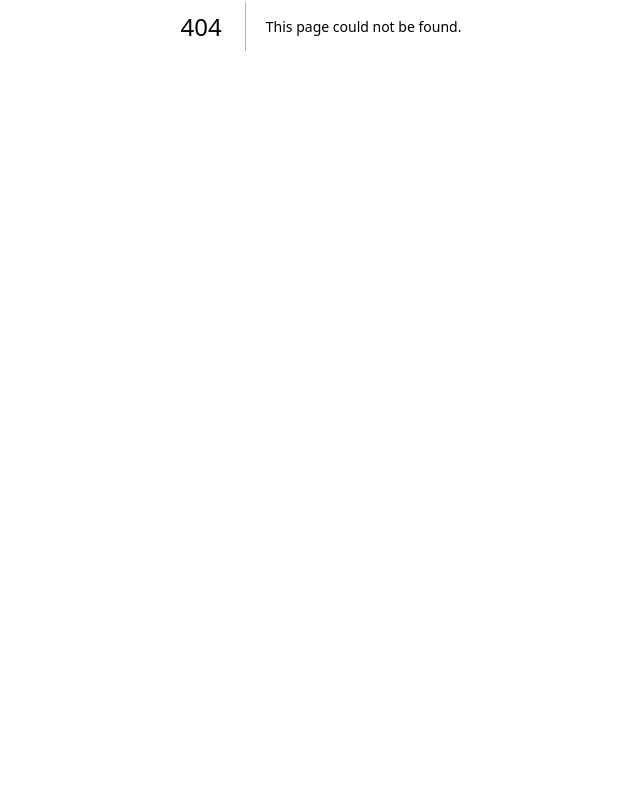
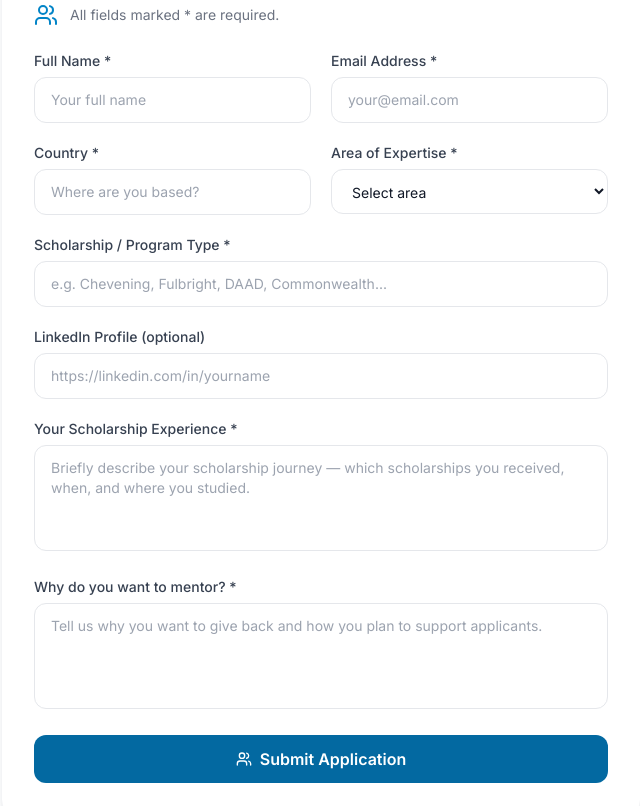
Before and after one commit to Rexpect001/Xcel360, a Next.js app: page /mentor-apply in a window 1280 px wide. Before the commit this address had no page. Shown: the part 374-1180 px from the top of the page, without its empty margins (319-959 px from the left). Before the commit the page ends 800 px from the top, so only its background shows below. Built offline with nearby package versions, Linux system fonts and the light colour scheme; no server answers.

Commit message:
feat: add dedicated mentor application page

```diff
--- /dev/null
+++ b/src/app/(public)/mentor-apply/page.tsx
@@ -0,0 +1,185 @@
+'use client'
+import { useState } from 'react'
+import { Users, CheckCircle } from 'lucide-react'
+import { toast } from 'react-hot-toast'
+
+export default function MentorApplyPage() {
+  const [form, setForm] = useState({
+    name: '',
+    email: '',
+    country: '',
+    expertise: '',
+    scholarshipType: '',
+    experience: '',
+    linkedin: '',
+    bio: '',
+  })
+  const [submitted, setSubmitted] = useState(false)
+  const [loading, setLoading] = useState(false)
+
+  const handleSubmit = async (e: React.FormEvent) => {
+    e.preventDefault()
+    setLoading(true)
+    try {
+      const res = await fetch('/api/contact', {
+        method: 'POST',
+        headers: { 'Content-Type': 'application/json' },
+        body: JSON.stringify({
+          name: form.name,
+          email: form.email,
+          subject: `Mentor Application — ${form.expertise}`,
+          message: `Country: ${form.country}\nExpertise: ${form.expertise}\nScholarship Type: ${form.scholarshipType}\nLinkedIn: ${form.linkedin || 'N/A'}\n\nExperience:\n${form.experience}\n\nWhy I want to mentor:\n${form.bio}`,
+        }),
+      })
+      if (!res.ok) throw new Error()
+      setSubmitted(true)
+    } catch {
+      // Still show success — email may not be configured yet
+      setSubmitted(true)
+      toast.success('Application received!')
+    } finally {
+      setLoading(false)
+    }
+  }
+
+  return (
+    <div className="min-h-screen bg-gray-50">
+      <div className="bg-gradient-to-br from-brand-900 to-brand-700 pt-28 pb-16 px-4">
+        <div className="max-w-7xl mx-auto">
+          <h1 className="text-4xl md:text-5xl font-bold text-white mb-4">Apply to Become a Mentor</h1>
+          <p className="text-blue-200 text-lg max-w-2xl">
+            Share your scholarship journey and guide the next generation of scholars. Fill in the form below and we&apos;ll be in touch.
+          </p>
+        </div>
+      </div>
+
+      <div className="max-w-2xl mx-auto px-4 py-12">
+        {submitted ? (
+          <div className="bg-white rounded-2xl border border-gray-100 shadow-sm p-12 text-center">
+            <CheckCircle className="h-16 w-16 text-green-500 mx-auto mb-4" />
+            <h2 className="text-2xl font-bold text-gray-900 mb-2">Application received!</h2>
+            <p className="text-gray-500">Thank you for volunteering to mentor. We&apos;ll review your application and get back to you within 48 hours.</p>
+          </div>
+        ) : (
+          <div className="bg-white rounded-2xl border border-gray-100 shadow-sm p-8">
+            <div className="flex items-center gap-3 mb-6">
+              <Users className="h-6 w-6 text-brand-600" />
+              <p className="text-sm text-gray-500">All fields marked * are required.</p>
+            </div>
+            <form onSubmit={handleSubmit} className="space-y-5">
+              <div className="grid sm:grid-cols-2 gap-5">
+                <div>
+                  <label className="block text-sm font-medium text-gray-700 mb-1.5">Full Name *</label>
+                  <input
+                    required
+                    value={form.name}
+                    onChange={(e) => setForm((f) => ({ ...f, name: e.target.value }))}
+                    className="w-full px-4 py-3 border border-gray-200 rounded-xl text-sm focus:outline-none focus:ring-2 focus:ring-brand-500"
+                    placeholder="Your full name"
+                  />
+                </div>
+                <div>
+                  <label className="block text-sm font-medium text-gray-700 mb-1.5">Email Address *</label>
+                  <input
+                    required
+                    type="email"
+                    value={form.email}
+                    onChange={(e) => setForm((f) => ({ ...f, email: e.target.value }))}
+                    className="w-full px-4 py-3 border border-gray-200 rounded-xl text-sm focus:outline-none focus:ring-2 focus:ring-brand-500"
+                    placeholder="your@email.com"
+                  />
+                </div>
+              </div>
+
+              <div className="grid sm:grid-cols-2 gap-5">
+                <div>
+                  <label className="block text-sm font-medium text-gray-700 mb-1.5">Country *</label>
+                  <input
+                    required
+                    value={form.country}
+                    onChange={(e) => setForm((f) => ({ ...f, country: e.target.value }))}
+                    className="w-full px-4 py-3 border border-gray-200 rounded-xl text-sm focus:outline-none focus:ring-2 focus:ring-brand-500"
+                    placeholder="Where are you based?"
+                  />
+                </div>
+                <div>
+                  <label className="block text-sm font-medium text-gray-700 mb-1.5">Area of Expertise *</label>
+                  <select
+                    required
+                    value={form.expertise}
+                    onChange={(e) => setForm((f) => ({ ...f, expertise: e.target.value }))}
+                    className="w-full px-4 py-3 border border-gray-200 rounded-xl text-sm focus:outline-none focus:ring-2 focus:ring-brand-500 bg-white"
+                  >
+                    <option value="">Select area</option>
+                    <option value="STEM">STEM</option>
+                    <option value="Non-STEM / Humanities">Non-STEM / Humanities</option>
+                    <option value="Medicine / Health Sciences">Medicine / Health Sciences</option>
+                    <option value="Business / Management">Business / Management</option>
+                    <option value="Law">Law</option>
+                    <option value="Arts / Creative">Arts / Creative</option>
+                    <option value="Other">Other</option>
+                  </select>
+                </div>
+              </div>
+
+              <div>
+                <label className="block text-sm font-medium text-gray-700 mb-1.5">Scholarship / Program Type *</label>
+                <input
+                  required
+                  value={form.scholarshipType}
+                  onChange={(e) => setForm((f) => ({ ...f, scholarshipType: e.target.value }))}
+                  className="w-full px-4 py-3 border border-gray-200 rounded-xl text-sm focus:outline-none focus:ring-2 focus:ring-brand-500"
+                  placeholder="e.g. Chevening, Fulbright, DAAD, Commonwealth..."
+                />
+              </div>
+
+              <div>
+                <label className="block text-sm font-medium text-gray-700 mb-1.5">LinkedIn Profile (optional)</label>
+                <input
+                  type="url"
+                  value={form.linkedin}
+                  onChange={(e) => setForm((f) => ({ ...f, linkedin: e.target.value }))}
+                  className="w-full px-4 py-3 border border-gray-200 rounded-xl text-sm focus:outline-none focus:ring-2 focus:ring-brand-500"
+                  placeholder="https://linkedin.com/in/yourname"
+                />
+              </div>
+
+              <div>
+                <label className="block text-sm font-medium text-gray-700 mb-1.5">Your Scholarship Experience *</label>
+                <textarea
+                  required
+                  rows={4}
+                  value={form.experience}
+                  onChange={(e) => setForm((f) => ({ ...f, experience: e.target.value }))}
+                  className="w-full px-4 py-3 border border-gray-200 rounded-xl text-sm focus:outline-none focus:ring-2 focus:ring-brand-500 resize-none"
+                  placeholder="Briefly describe your scholarship journey — which scholarships you received, when, and where you studied."
+                />
+              </div>
+
+              <div>
+                <label className="block text-sm font-medium text-gray-700 mb-1.5">Why do you want to mentor? *</label>
+                <textarea
+                  required
+                  rows={4}
+                  value={form.bio}
+                  onChange={(e) => setForm((f) => ({ ...f, bio: e.target.value }))}
+                  className="w-full px-4 py-3 border border-gray-200 rounded-xl text-sm focus:outline-none focus:ring-2 focus:ring-brand-500 resize-none"
+                  placeholder="Tell us why you want to give back and how you plan to support applicants."
+                />
+              </div>
+
+              <button
+                type="submit"
+                disabled={loading}
+                className="w-full flex items-center justify-center gap-2 bg-brand-700 text-white py-3 rounded-xl font-semibold hover:bg-brand-800 transition-colors disabled:opacity-60"
+              >
+                <Users className="h-4 w-4" />
+                {loading ? 'Submitting...' : 'Submit Application'}
+              </button>
+            </form>
+          </div>
+        )}
+      </div>
+    </div>
+  )
+}
--- a/src/app/(public)/mentorship/page.tsx
+++ b/src/app/(public)/mentorship/page.tsx
@@ -119,7 +119,7 @@ export default async function MentorshipPage() {
             Share your scholarship experience and help the next generation of scholars succeed.
           </p>
           <Link
-            href="/contact"
+            href="/mentor-apply"
             className="inline-flex items-center gap-2 bg-brand-700 text-white px-6 py-3 rounded-xl font-semibold hover:bg-brand-800 transition-colors"
           >
             Apply to Mentor
```
